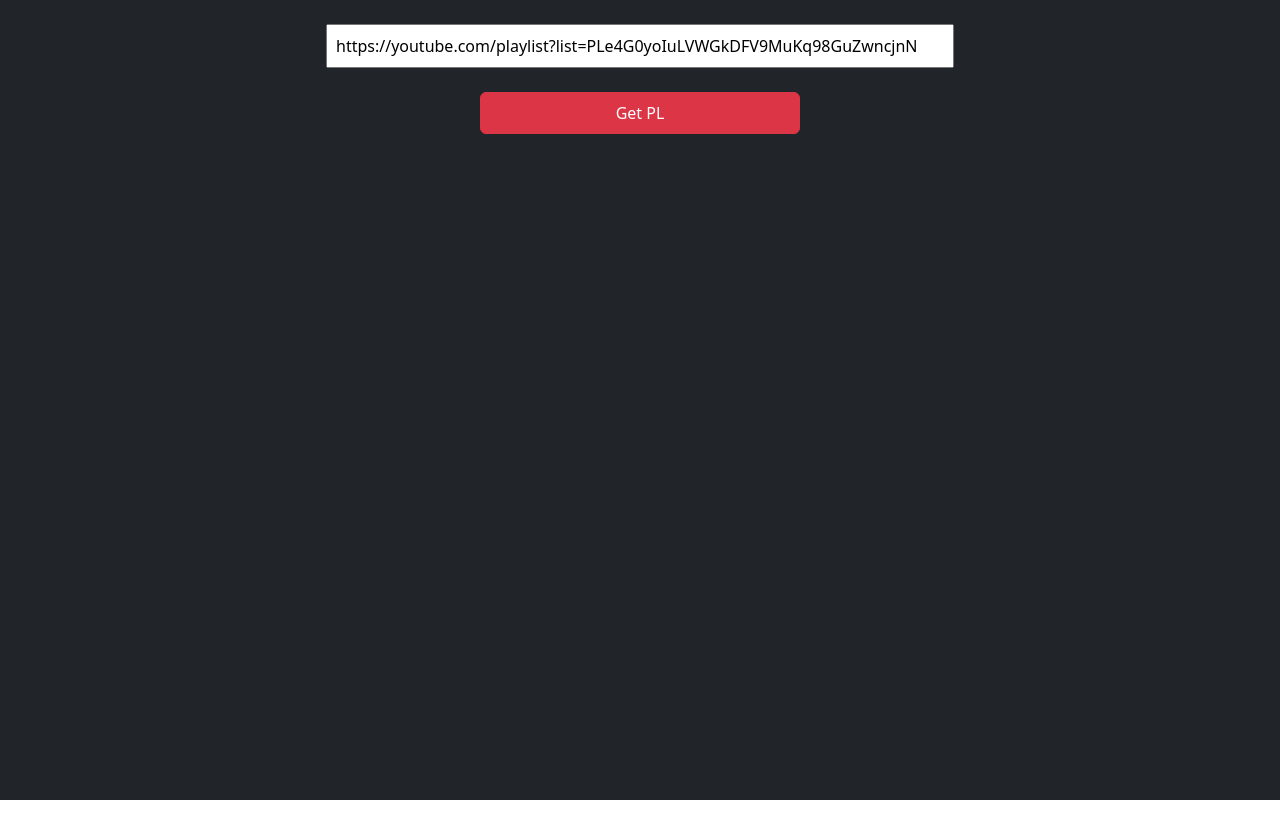
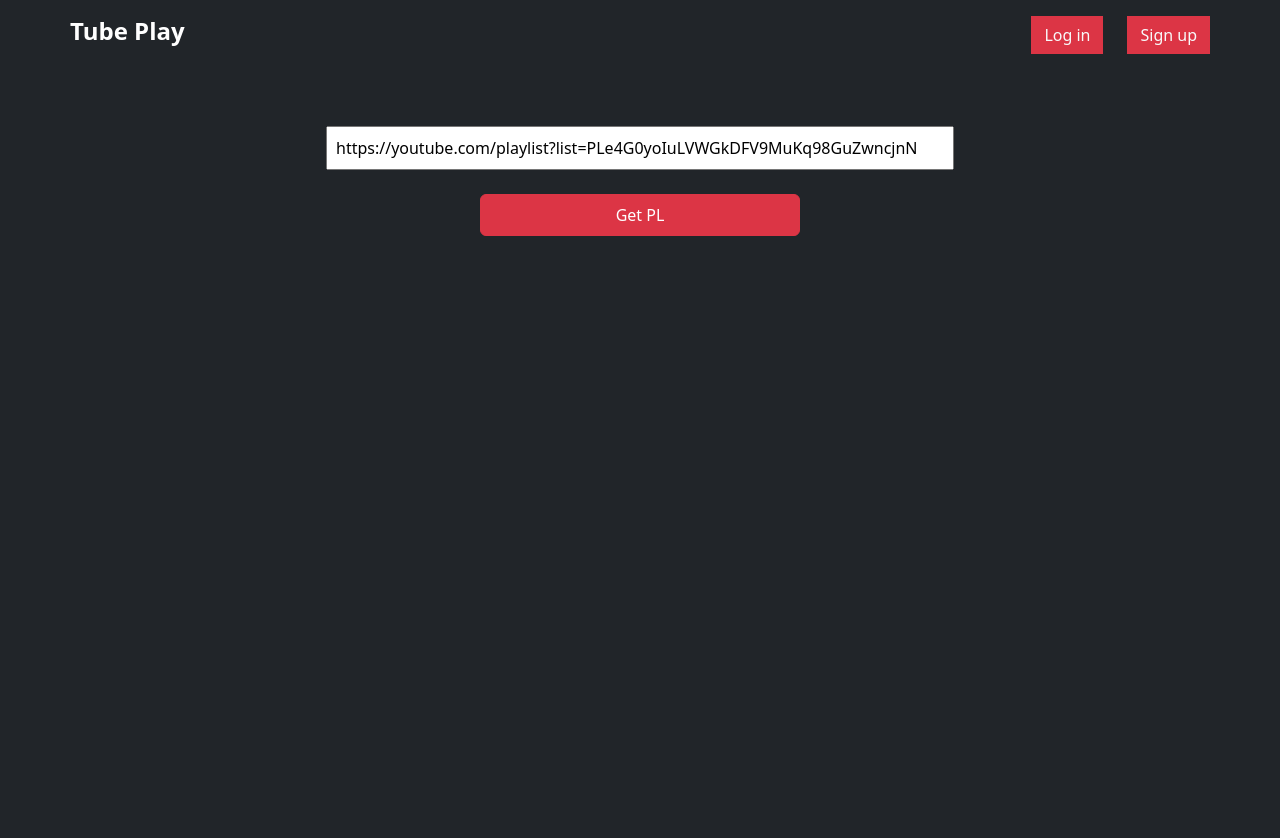
Before and after one commit to maibvn/tubeplay-app, a React (Create React App) app in the folder frontend/: page / in a window 1280 px wide. Shown: the top 838 px of the page. Before the commit the page ends 800 px from the top, so only its background shows below. Built offline with nearby package versions, Linux system fonts and the light colour scheme.

Commit message:
Update NavBar

```diff
--- a/frontend/package.json
+++ b/frontend/package.json
@@ -18,7 +18,7 @@
     "react-player": "^2.16.0",
     "react-router-dom": "^6.26.2",
     "react-scripts": "5.0.1",
-    "wavesurfer.js": "^7.7.15",
+    "wavesurfer.js": "^7.8.6",
     "web-vitals": "^2.1.4"
   },
   "scripts": {
--- a/frontend/src/App.js
+++ b/frontend/src/App.js
@@ -1,17 +1,18 @@
 import React from "react";
 import AudioPlayerList from "./page/AudioPlayerList";
-import { BrowserRouter, Routes, Route, useNavigate } from "react-router-dom";
+import { BrowserRouter, Routes, Route } from "react-router-dom";
 import { useState, useEffect } from "react";
 import axios from "axios";
 import Login from "./page/Login";
 import SignUp from "./page/SignUp";
 
-import Home from "./Home";
+import Home from "./page/Home";
+import NavBar from "./page/NavBar";
 function App() {
   // set state of login
   const [isLogin, setIsLogin] = useState(false);
   const [user, setUser] = useState({});
-  const [validToken, setValidToken] = useState(false);
+  // const [validToken, setValidToken] = useState(false);
 
   useEffect(() => {
     const userInfo = JSON.parse(localStorage.getItem("userInfo"));
@@ -46,6 +47,12 @@
 
   return (
     <BrowserRouter>
+      <NavBar
+        isLogin={isLogin}
+        setIsLogin={(value) => setIsLogin(value)}
+        user={user}
+        setUser={(value) => setUser(value)}
+      />
       <Routes>
         <Route path="/" element={<Home />} />
         <Route path="/signup" element={<SignUp />} />
--- a/frontend/src/page/NavBar.js
+++ b/frontend/src/page/NavBar.js
@@ -1,12 +1,12 @@
 import React from "react";
 import { useNavigate, NavLink } from "react-router-dom";
 
-function NavBar() {
+function NavBar({ isLogin, setIsLogin, user }) {
   const navigate = useNavigate();
 
   return (
     <div>
-      <div className="container-fluid text-white bg-darkBlue">
+      <div className="container-fluid text-white bg-dark">
         <div className="container px-0 pb-4 pt-2">
           <div className="d-flex justify-content-between align-items-center gap-5 mb-4">
             <NavLink to="/" className="navbar-brand fw-bold fs-4">
@@ -18,7 +18,7 @@
                 <span>{user.email}</span>
                 <div className="d-flex flex-wrap justify-content-end gap-2 ms-2">
                   <button
-                    className="btn btn-light btn-sm rounded-0 text-primary"
+                    className="btn btn-danger btn-s rounded-0 text-light"
                     onClick={() => {
                       setIsLogin(false);
                       localStorage.removeItem("userInfo");
@@ -30,15 +30,15 @@
                 </div>
               </div>
             ) : (
-              <div className="d-flex flex-wrap justify-content-end gap-2">
+              <div className="d-flex flex-wrap justify-content-end gap-4 mt-2">
                 <button
-                  className="btn btn-light btn-sm rounded-0 text-primary"
+                  className="btn btn-danger btn-s rounded-0 text-light "
                   onClick={() => navigate("/login")}
                 >
                   Log in
                 </button>
                 <button
-                  className="btn btn-light btn-sm rounded-0 text-primary"
+                  className="btn btn-danger btn-s rounded-0 text-light "
                   onClick={() => navigate("/signup")}
                 >
                   Sign up
--- /dev/null
+++ b/frontend/src/page/WaveForm.js
@@ -0,0 +1,41 @@
+// Waveform.js
+import React, { useEffect, useRef } from "react";
+import WaveSurfer from "wavesurfer.js";
+
+const WaveForm = ({ audioUrl }) => {
+  const waveformRef = useRef(null);
+  const wavesurferRef = useRef(null);
+
+  useEffect(() => {
+    wavesurferRef.current = WaveSurfer.create({
+      container: waveformRef.current,
+      waveColor: "violet",
+      progressColor: "purple",
+      height: 128,
+    });
+
+    wavesurferRef.current.load(audioUrl);
+
+    return () => {
+      wavesurferRef.current.destroy();
+    };
+  }, [audioUrl]);
+
+  const play = () => {
+    wavesurferRef.current.play();
+  };
+
+  const pause = () => {
+    wavesurferRef.current.pause();
+  };
+
+  return (
+    <div>
+      <div ref={waveformRef}></div>
+      <button onClick={play}>Play</button>
+      <button onClick={pause}>Pause</button>
+    </div>
+  );
+};
+
+export default WaveForm;
```
Also changed, not shown: frontend/src/page/AudioPlayerList.js (+5 -2 lines), frontend/src/page/Home.js (renamed from frontend/src/Home.js), 1 other file (tests, documents, lock files or other folders).
